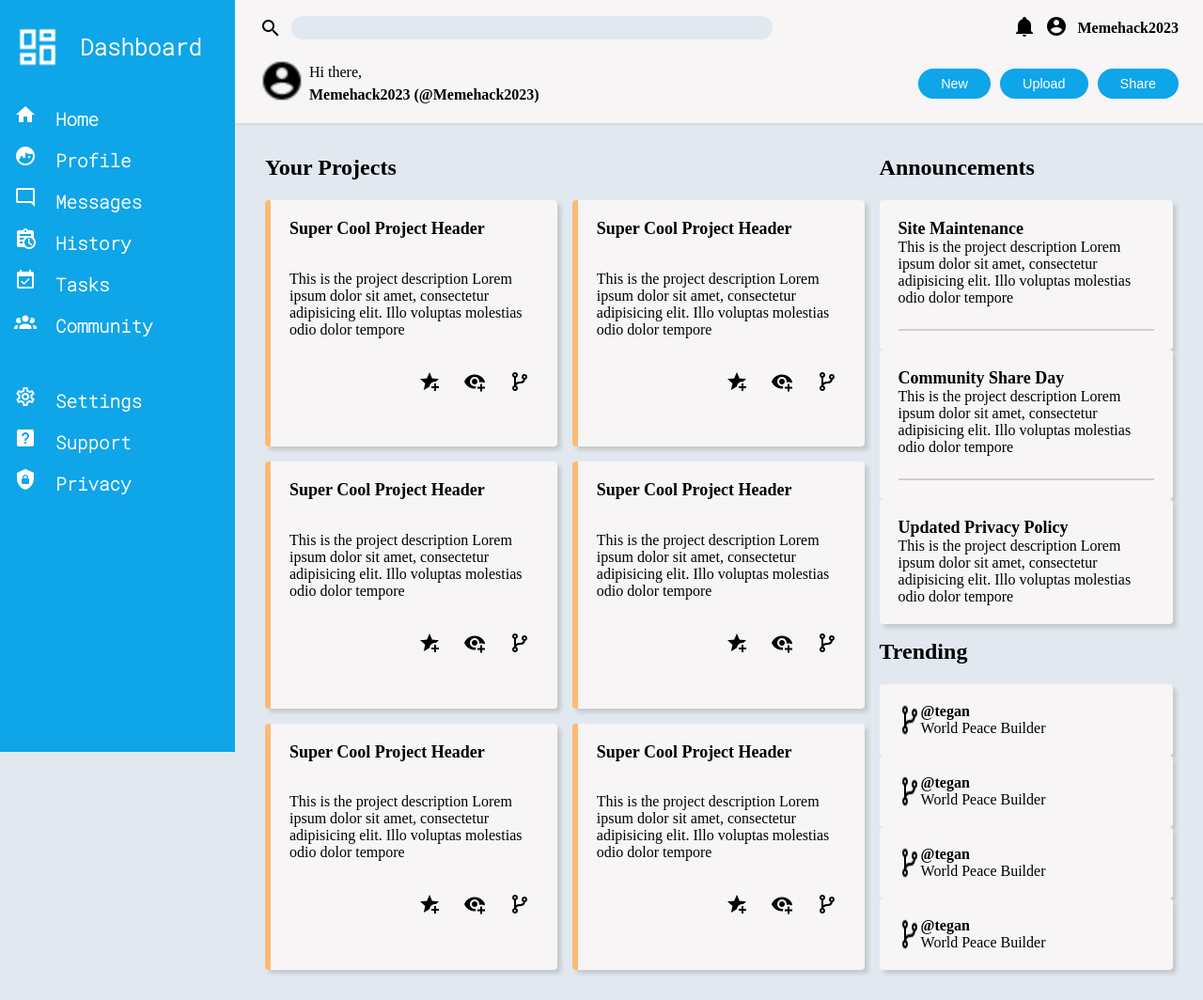
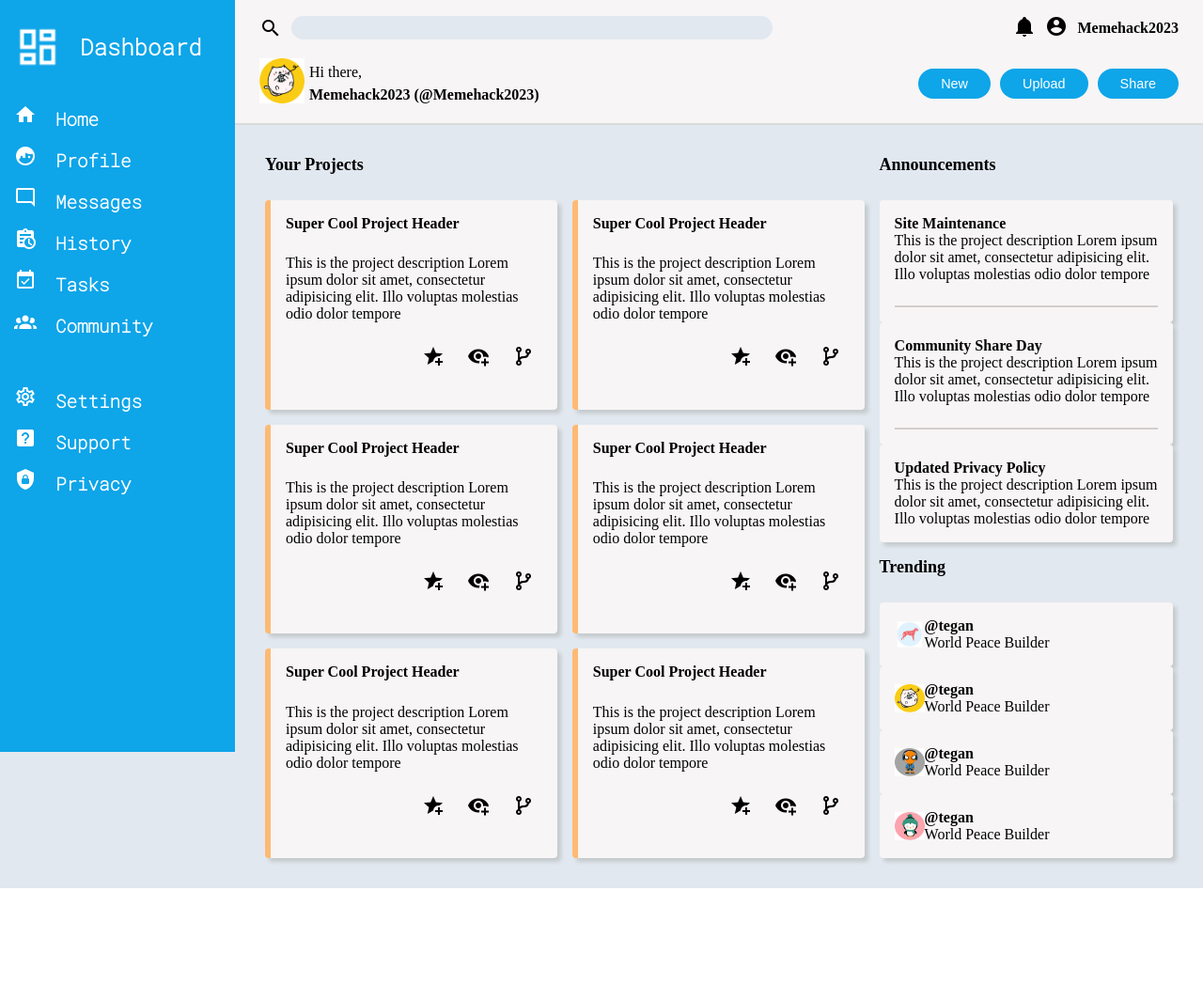
Before and after one commit to chucoyos/dashboard-project, a plain HTML site: page index.html in a window 1280 px wide. Shown: the whole page at 94% size. After the commit the page ends 945 px from the top, so only its background shows below. Drawn offline with Linux system fonts and the light colour scheme.

Commit message:
Add icons

```diff
--- a/css/style.css
+++ b/css/style.css
@@ -196,7 +196,7 @@
     border-radius: 4px;
     background-color: var(--card-background-color);
     box-shadow: 4px 4px 4px rgb(196, 202, 204);
-    padding: 20px;
+    padding: 16px;
     display: grid;
 }
 .card > footer {
@@ -206,14 +206,21 @@
     gap: 16px;
 }
 .card h2 {
-    font-size: large;
+    font-size: medium;
 }
 .projects > .card{
     border-left: 6px solid var(--card-border-color);
 }
 .trending .card {
     display: flex;
+    align-items: center;
 }
 .trending .user {
     font-weight: bold;
 }
+.trending img {
+    max-width: 32px;
+}
+.header h1 {
+    font-size: large;
+}
--- a/index.html
+++ b/index.html
@@ -33,7 +33,7 @@
         <div class="bottomNav">
             <div class="profile">
               <div class="avatar">
-                <img src="icons/account-circle.png" alt="">
+                <img src="icons/morgan.png" alt="">
               </div>
               <div class="profile-name">
                 <p class="greeting">Hi there,</p>
@@ -146,28 +146,28 @@
         <header class="header"><h1>Trending</h1></header>
         <div class="cards">
           <div class="card">
-            <img src="icons/source-branch.png" alt="">
+            <img src="icons/dog.png" alt="">
             <div class="wrapper">
               <div class="user">@tegan</div>
               <div class="project">World Peace Builder</div>
             </div>
           </div>
           <div class="card">
-            <img src="icons/source-branch.png" alt="">
+            <img src="icons/cat.png" alt="">
             <div class="wrapper">
               <div class="user">@tegan</div>
               <div class="project">World Peace Builder</div>
             </div>
           </div>
           <div class="card">
-            <img src="icons/source-branch.png" alt="">
+            <img src="icons/alien.png" alt="">
             <div class="wrapper">
               <div class="user">@tegan</div>
               <div class="project">World Peace Builder</div>
             </div>
           </div>
           <div class="card">
-            <img src="icons/source-branch.png" alt="">
+            <img src="icons/penguin.png" alt="">
             <div class="wrapper">
               <div class="user">@tegan</div>
               <div class="project">World Peace Builder</div>
```
Also changed, not shown: icons/alien.png (added), icons/cat.png (added), icons/dog.png (added), icons/morgan.png (added), icons/penguin.png (added).
